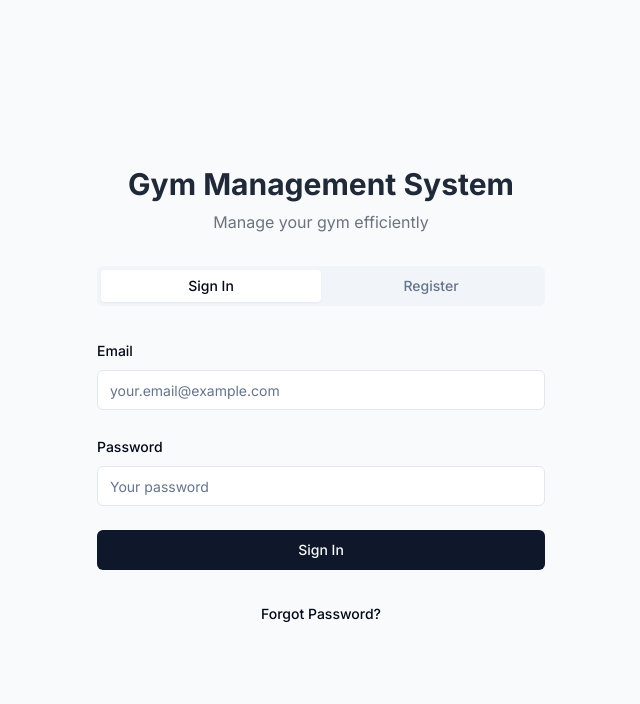
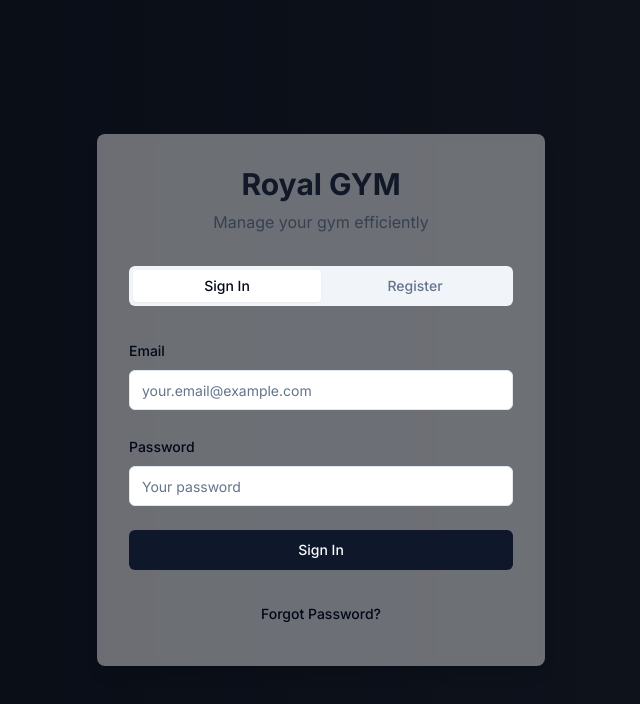
Before and after one commit to Adityakitukale499/gym-management-FE, a React (Vite) app: page /auth in a window 1280 px wide. Shown: the top 704 px of the page, without its empty margins (319-959 px from the left). Built offline with nearby package versions, Linux system fonts and the light colour scheme; no server answers; the HTML template or start-up script is replaced by a standard one; what @cloudinary/url-gen, drizzle-zod would draw is missing.

Commit message:
bg pic added

```diff
--- /dev/null
+++ b/src/pages/auth-page.css
@@ -0,0 +1,22 @@
+.auth-bg-container {
+  background-repeat: no-repeat;
+  background-attachment: fixed;
+  width: 100%;
+  height: 100vh;
+}
+
+/* Mobile styles */
+@media (max-width: 767px) {
+  .auth-bg-container {
+    background-image: url('/royal-gym-logo.png');
+    background-size: cover;
+    background-position: center;
+  }
+}
+
+/* Desktop styles */
+@media (min-width: 768px) {
+  .auth-bg-container {
+    background: linear-gradient(to right, #0f172a, #1e293b);
+  }
+}
--- a/src/pages/auth-page.tsx
+++ b/src/pages/auth-page.tsx
@@ -5,6 +5,7 @@ import { Tabs, TabsContent, TabsList, TabsTrigger } from "@/components/ui/tabs";
 import LoginForm from "@/components/auth/login-form";
 import RegisterForm from "@/components/auth/register-form";
 import ForgotPasswordModal from "@/components/auth/forgot-password-modal";
+import "./auth-page.css"; // Import CSS file for styling
 
 export default function AuthPage() {
   const [, setLocation] = useLocation();
@@ -20,15 +21,18 @@ export default function AuthPage() {
   }, [user, isLoading, setLocation]);
 
   return (
-    <div className="min-h-screen flex flex-col items-center justify-center bg-gray-50">
+    <div className="min-h-screen flex flex-col items-center justify-center relative auth-bg-container">
+      {/* Semi-transparent overlay */}
+      <div className="absolute inset-0 bg-black bg-opacity-50"></div>
+
       {/* Auth Forms Section */}
-      <div className="w-full md:w-1/2 flex flex-col justify-center p-8">
-        <div className="max-w-md mx-auto w-full">
+      <div className="w-full sm:w-[90%] md:w-[70%] lg:w-[50%] flex flex-col justify-center p-4 md:p-8 z-10 relative">
+        <div className="max-w-md mx-auto w-full bg-white/40 backdrop-blur-sm p-6 md:p-8 rounded-lg shadow-lg">
           <div className="text-center mb-8">
-            <h1 className="text-3xl font-bold text-gray-800">
-              Gym Management System
+            <h1 className="text-3xl font-bold text-gray-900">
+              Royal GYM
             </h1>
-            <p className="text-gray-500 mt-2">Manage your gym efficiently</p>
+            <p className="text-gray-700 mt-2">Manage your gym efficiently</p>
           </div>
 
           <Tabs
```
Also changed, not shown: public/royal-gym-logo.png (added).
